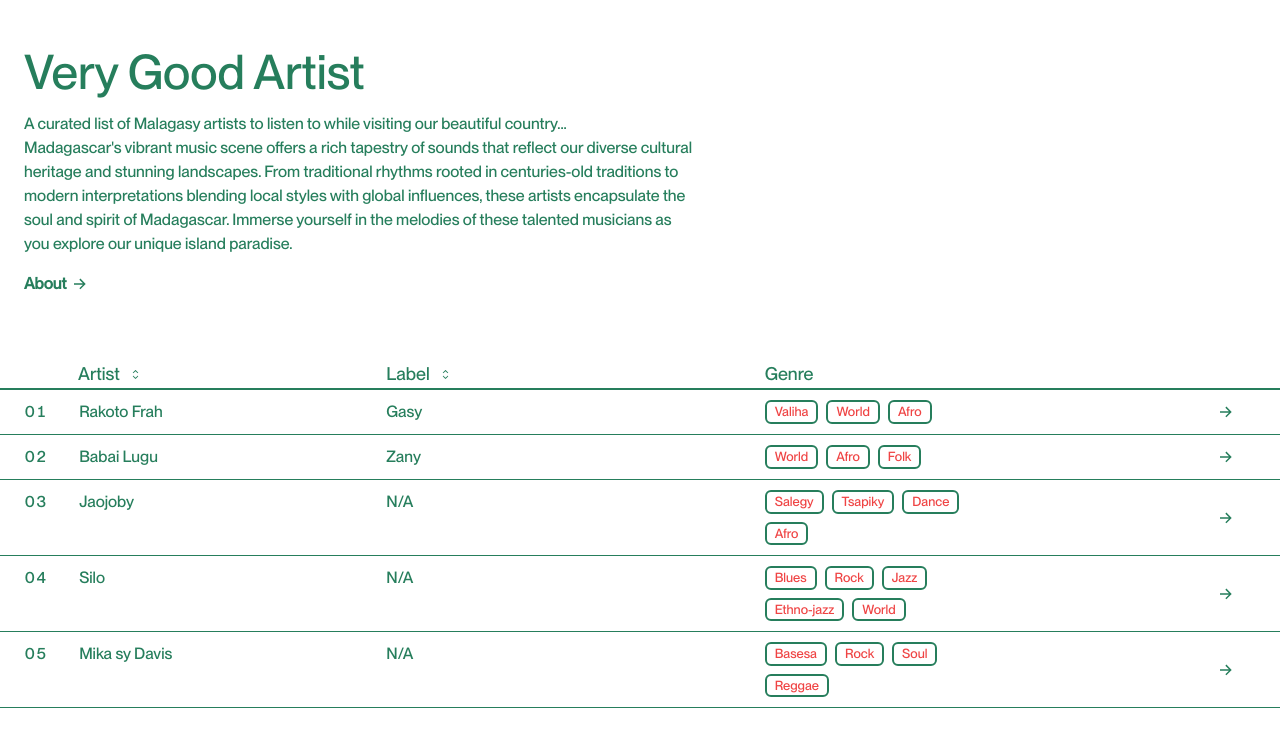
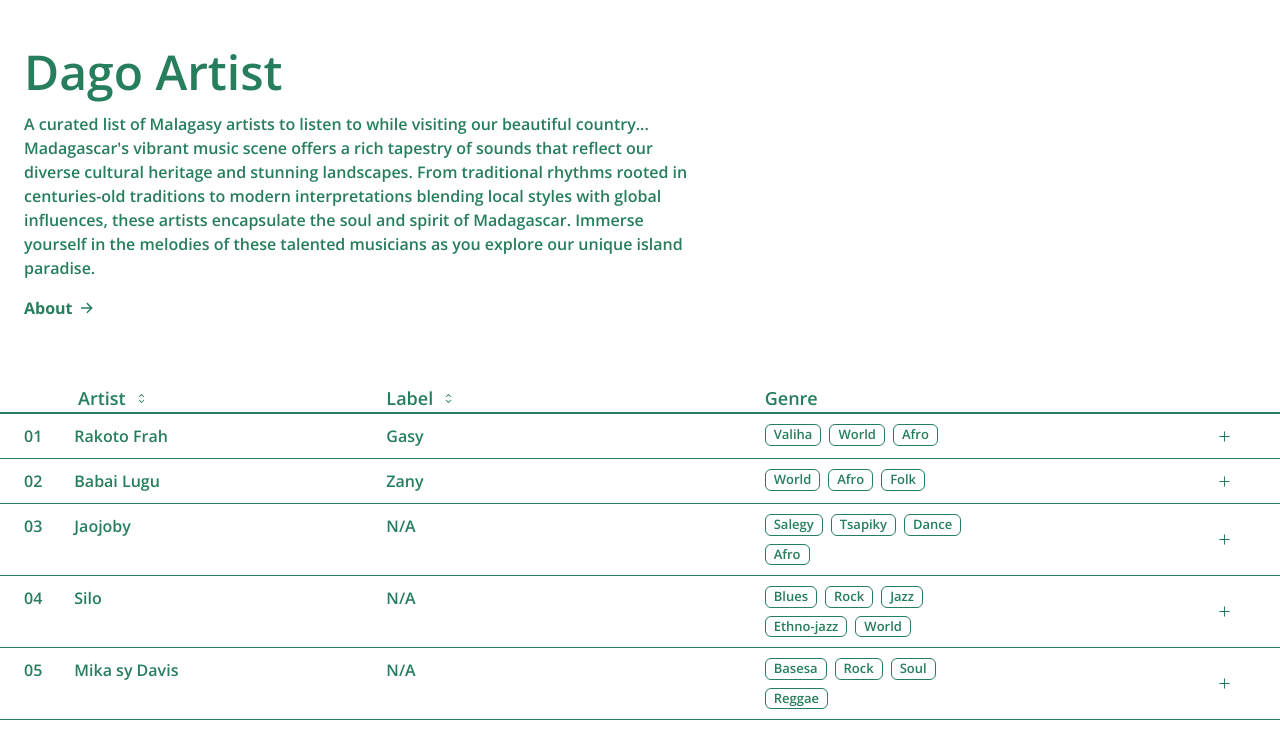
Before and after one commit to TokyFy/legume, a Next.js app: page / in a window 1280 px wide. Shown: the top 748 px of the page. Built offline with nearby package versions, Linux system fonts and the light colour scheme.

Commit message:
add font

```diff
--- a/components/ArtistRow.js
+++ b/components/ArtistRow.js
@@ -2,7 +2,7 @@ import * as Collapsible from "@radix-ui/react-collapsible";
 import Arrow from "@/components/Arrow";
 import React from "react";
 import Image from 'next/image'
-import { ArrowBottomLeftIcon, ArrowTopRightIcon } from "@radix-ui/react-icons";
+import { ArrowBottomLeftIcon, ArrowTopRightIcon, PlusIcon } from "@radix-ui/react-icons";
 import Link from "next/link";
 
 /**
@@ -11,7 +11,7 @@ import Link from "next/link";
  * */
 
 function Genre({ str }) {
-  return (<p className="text-[13px] border-2 p-0 px-2 border-mcqueen text-red-500 rounded-md">{str}</p>)
+  return (<p className="text-[13px] border p-0 px-2 border-mcqueen rounded-md">{str}</p>)
 }
 
 export const ArtistRowMobile = (props) => {
@@ -43,7 +43,7 @@ export const ArtistRowMobile = (props) => {
               </div>
               <Link className="flex items-center gap-2 border-b-2 w-max border-mcqueen" href="/">
                 <p>Youtube</p>
-                <ArrowTopRightIcon />
+                <PlusIcon />
               </Link>
             </div>
           </div>
@@ -55,7 +55,7 @@ export const ArtistRowMobile = (props) => {
 
 
 export const ArtistRow = (props) => {
-  const { name, label, genres, description, image, yt } = props;
+  const { name, label, genres, description, image, youtube } = props;
 
   return (
     <Collapsible.Root>
@@ -66,7 +66,7 @@ export const ArtistRow = (props) => {
           <div></div>
           <div className="pl-4 flex gap-2 flex-wrap">{genres.map(el => <Genre str={el} />)}</div>
           <div className="ml-auto transition-transform duration-300 group-data-[state='open']:rotate-90 place-self-center">
-            <Arrow />
+            <PlusIcon />
           </div>
         </Collapsible.Trigger>
         <Collapsible.Content className="overflow-hidden data-[state=open]:open data-[state=closed]:close">
@@ -83,7 +83,7 @@ export const ArtistRow = (props) => {
               <div>
                 <p>{description}</p>
               </div>
-              <Link className="flex items-center gap-2 border-b-2 w-max border-mcqueen" href="/">
+              <Link className="flex items-center gap-2 border p-2 w-max border-mcqueen" rel="noopener noreferrer" target="_blank" href={youtube}>
                 <p>Youtube</p>
                 <ArrowTopRightIcon />
               </Link>
--- a/components/Header.js
+++ b/components/Header.js
@@ -12,7 +12,7 @@ export default function Header() {
     <header className="justify-between w-full pt-12 pb-16 mx-auto sm:flex px-6">
       <div>
         <h1 className="text-5xl">
-          <Link href="/">Very Good Artist</Link>
+          <Link href="/">Dago Artist</Link>
         </h1>
         <p className="my-4 max-w-2xl">
           A curated list of Malagasy artists to listen to while visiting our beautiful country...<br />
--- a/styles/globals.css
+++ b/styles/globals.css
@@ -1,3 +1,5 @@
+
+@import url('https://fonts.googleapis.com/css2?family=Open+Sans:ital,wght@0,300..800;1,300..800&display=swap');
 @tailwind base;
 @tailwind components;
 @tailwind utilities;
@@ -6,9 +8,11 @@ html,
 body {
   padding: 0;
   margin: 0;
-  font-family: -apple-system, BlinkMacSystemFont, Segoe UI, Roboto, Oxygen,
-    Ubuntu, Cantarell, Fira Sans, Droid Sans, Helvetica Neue, sans-serif;
+}
 
+@font-face {
+  font-family: "untitled";
+  src: url("/untitled-sans.woff");
 }
 
 html {
@@ -27,7 +31,7 @@ html {
 html, body, #__next {
   height: 100%;
   @apply text-mcqueen;
-  font-family: var(--montreal);
+  font-weight: 600;
 }
 
 #__next {
@@ -42,6 +46,7 @@ a {
 * {
   box-sizing: border-box;
   margin: 0;
+  font-family: "Open Sans", sans-serif;
 }
 
 img, picture, video, canvas, svg {
```
Also changed, not shown: public/untitled-sans.woff (added).
